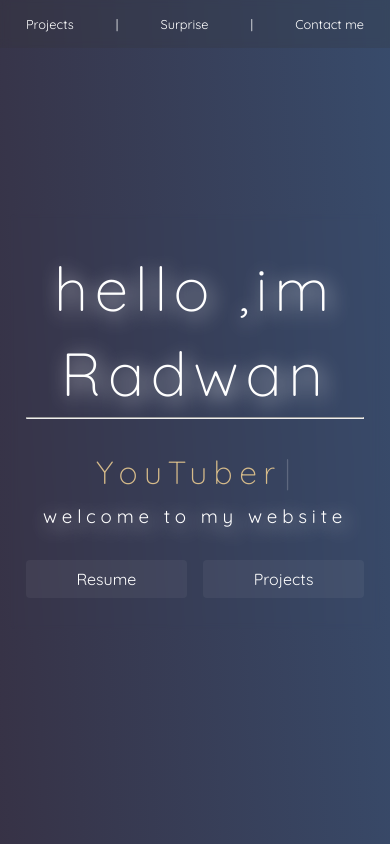
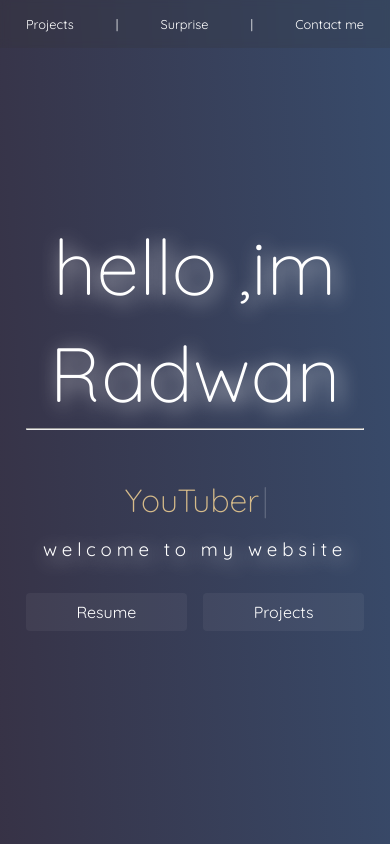
Before and after one commit to ReactRay/my-website, a React (Vite) app in the folder frontend/: page /#/ in a window 390 px wide. Shown: the top 844 px of the page. Built offline with nearby package versions, Linux system fonts and the light colour scheme; no server answers.

Commit message:
large font is not bad

```diff
--- a/frontend/src/styles/_first-section.scss
+++ b/frontend/src/styles/_first-section.scss
@@ -24,15 +24,15 @@ $light: 4px 4px 20px #fff;
   gap: 1rem;
   border-radius: 5px;
   text-align: center;
-  backdrop-filter: blur(3px);
+
   padding: 2em 4rem;
 
   h1 {
-    font-size: 3.8rem;
+    font-size: 4.8rem;
     font-weight: 300;
     text-shadow: $light;
     line-height: 1.4;
-    letter-spacing: 0.4rem;
+    letter-spacing: 1rem;
   }
 
   h3 {
@@ -44,7 +44,7 @@ $light: 4px 4px 20px #fff;
   span {
     color: #d6bb8a;
     text-shadow: none;
-    font-size: 1.8rem;
+    font-size: 2.5rem;
   }
 }
 
@@ -93,6 +93,10 @@ $light: 4px 4px 20px #fff;
     flex-direction: column-reverse;
     justify-content: center;
     align-items: center;
+
+    h1 {
+      letter-spacing: normal;
+    }
   }
   .animated-text {
     padding: 2rem 1rem;
```
Also changed, not shown: 1 other file (tests, documents, lock files or other folders).
